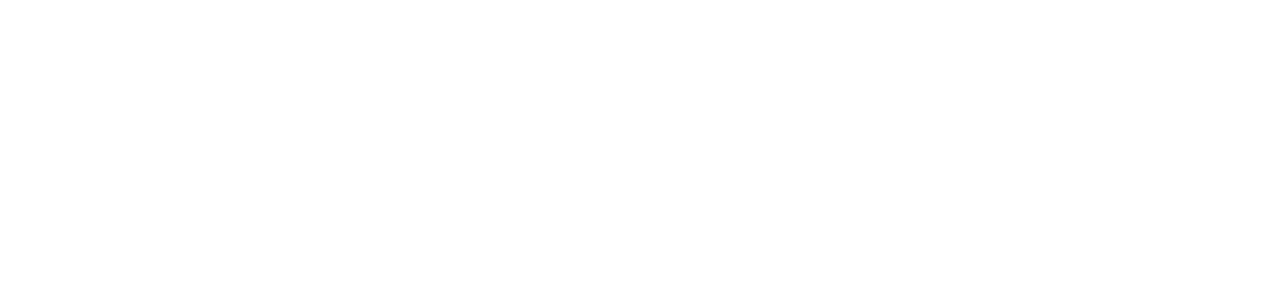
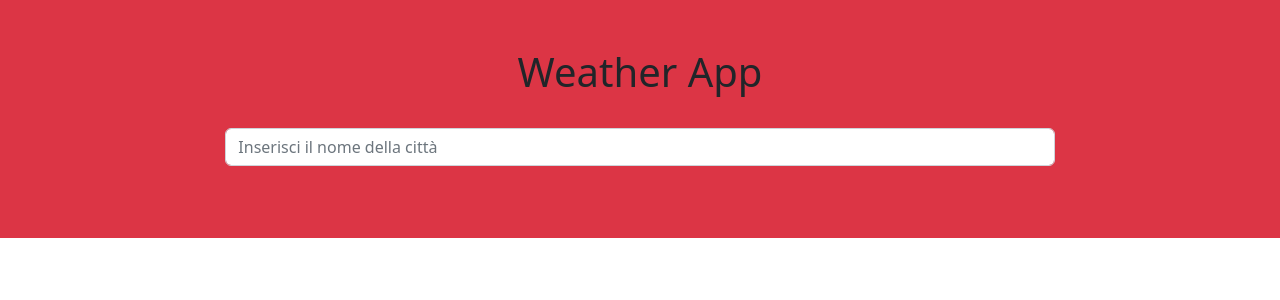
Before and after one commit to flavio-pinto/weather-app, a React (Create React App) app: page / in a window 1280 px wide. Shown: the top 300 px of the page. Built offline with nearby package versions, Linux system fonts and the light colour scheme.

Commit message:
Header title and input

```diff
--- a/src/App.js
+++ b/src/App.js
@@ -1,11 +1,12 @@
 import "bootstrap/dist/css/bootstrap.min.css";
 import 'bootstrap-icons/font/bootstrap-icons.css';
 import './App.css';
+import Nav from "./components/Nav";
 
 function App() {
   return (
     <div className="App">
-
+      <Nav />
     </div>
   );
 }
--- /dev/null
+++ b/src/components/Nav.jsx
@@ -0,0 +1,25 @@
+import { Col, Container, Form, Row } from "react-bootstrap";
+
+const Nav = () => {
+  return (
+    <Container fluid className="bg-danger">
+      <Row>
+        <Col className="pt-5 pb-5">
+          <h1 className="pb-4">Weather App</h1>
+          <Row>
+            <Col xs={{ span: 8, offset: 2 }}>
+              <Form className="pb-4">
+                <Form.Control
+                  type="text"
+                  placeholder="Inserisci il nome della città"
+                />
+              </Form>
+            </Col>
+          </Row>
+        </Col>
+      </Row>
+    </Container>
+  );
+};
+
+export default Nav;
```
Also changed, not shown: src/App.css (line endings or trailing spaces).
